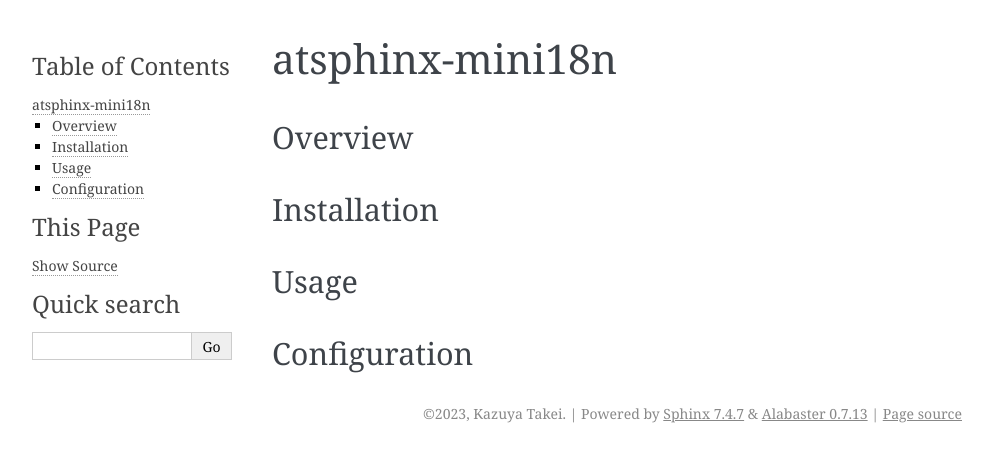
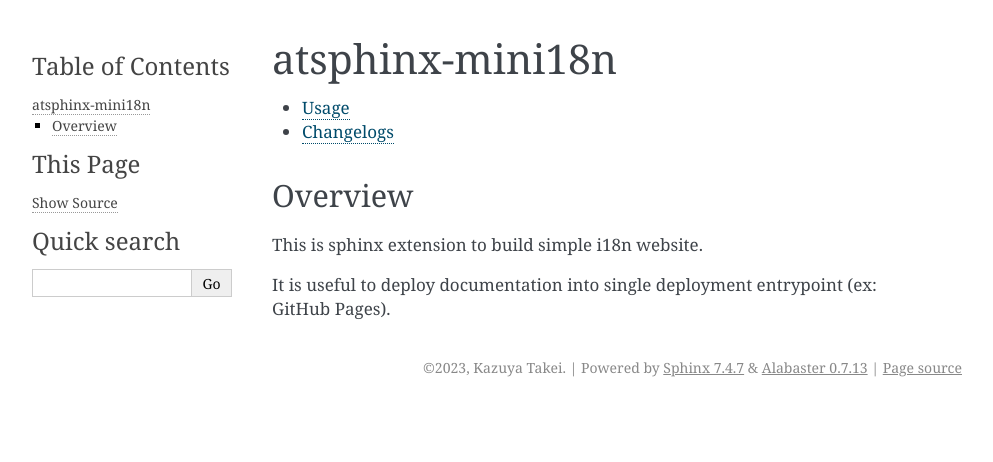
Before and after one commit to atsphinx/mini18n, a Sphinx documentation site: the page built from doc/index.rst, in a window 1280 px wide. Shown: the top 462 px of the page, without its empty margins (148-1141 px from the left). Built offline with Sphinx 7.4.7, drawn with Linux system fonts in a browser that asks for light colours; the version number is read from the project's files by our own code.

Commit message:
doc: Write installation and small usage

```diff
--- a/CHANGES.rst
+++ b/CHANGES.rst
@@ -1,7 +1,3 @@
-===========
-Change logs
-===========
-
 v0.0.0
 ======
 
--- a/doc/conf.py
+++ b/doc/conf.py
@@ -9,6 +9,7 @@
 # -- General configuration
 extensions = [
     "sphinx.ext.todo",
+    "sphinx_tabs.tabs",
 ]
 templates_path = ["_templates"]
 exclude_patterns = ["_build", "Thumbs.db", ".DS_Store"]
--- a/doc/index.rst
+++ b/doc/index.rst
@@ -2,22 +2,15 @@
 atsphinx-mini18n
 ================
 
+.. toctree::
+   :maxdepth: 1
+
+   usage/index
+   changelogs/index
+
 Overview
 ========
 
-.. todo:: Write it
+This is sphinx extension to build simple i18n website.
 
-Installation
-============
-
-.. todo:: Write it
-
-Usage
-=====
-
-.. todo:: Write it
-
-Configuration
-=============
-
-.. todo:: Write it
+It is useful to deploy documentation into single deployment entrypoint (ex: GitHub Pages).
--- a/pyproject.toml
+++ b/pyproject.toml
@@ -41,6 +41,8 @@
 dev-dependencies = [
     "pytest ==7.*",
     "esbonio~=0.16.4",
+    "sphinx-tabs~=3.4.5",
+    "sphinx-autobuild~=2021.3.14",
 ]
 
 [tool.rye.scripts]
```
Also changed, not shown: doc/changelogs/index.rst (added, +13 -0 lines), doc/usage/index.rst (added, +15 -0 lines), doc/usage/setup.rst (added, +55 -0 lines), 2 other files.
